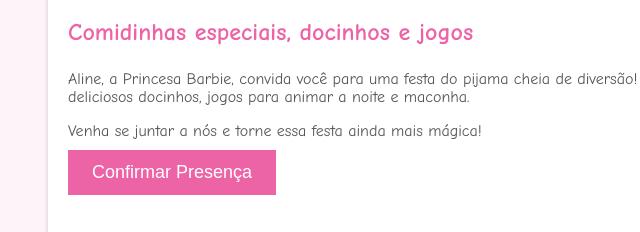
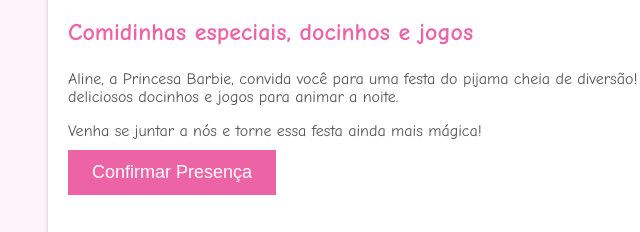
Before and after one commit to maiconc137/aniver_lili, a plain HTML site: page index.html in a window 1280 px wide. Shown: the part 195-427 px from the top of the page, 172-812 px from the left. Drawn offline with Linux system fonts and the light colour scheme.

Commit message:
Update index.html

```diff
--- a/index.html
+++ b/index.html
@@ -19,7 +19,7 @@
     <section class="details">
       <h3>Comidinhas especiais, docinhos e jogos</h3>
       <p>Aline, a Princesa Barbie, convida você para uma festa do pijama cheia de diversão! Teremos comidinhas
-        especiais, deliciosos docinhos, jogos para animar a noite e maconha.</p>
+        especiais, deliciosos docinhos e jogos para animar a noite.</p>
       <p>Venha se juntar a nós e torne essa festa ainda mais mágica!</p>
       <button id="confirmarPresenca">Confirmar Presença</button>
     </section>
```
